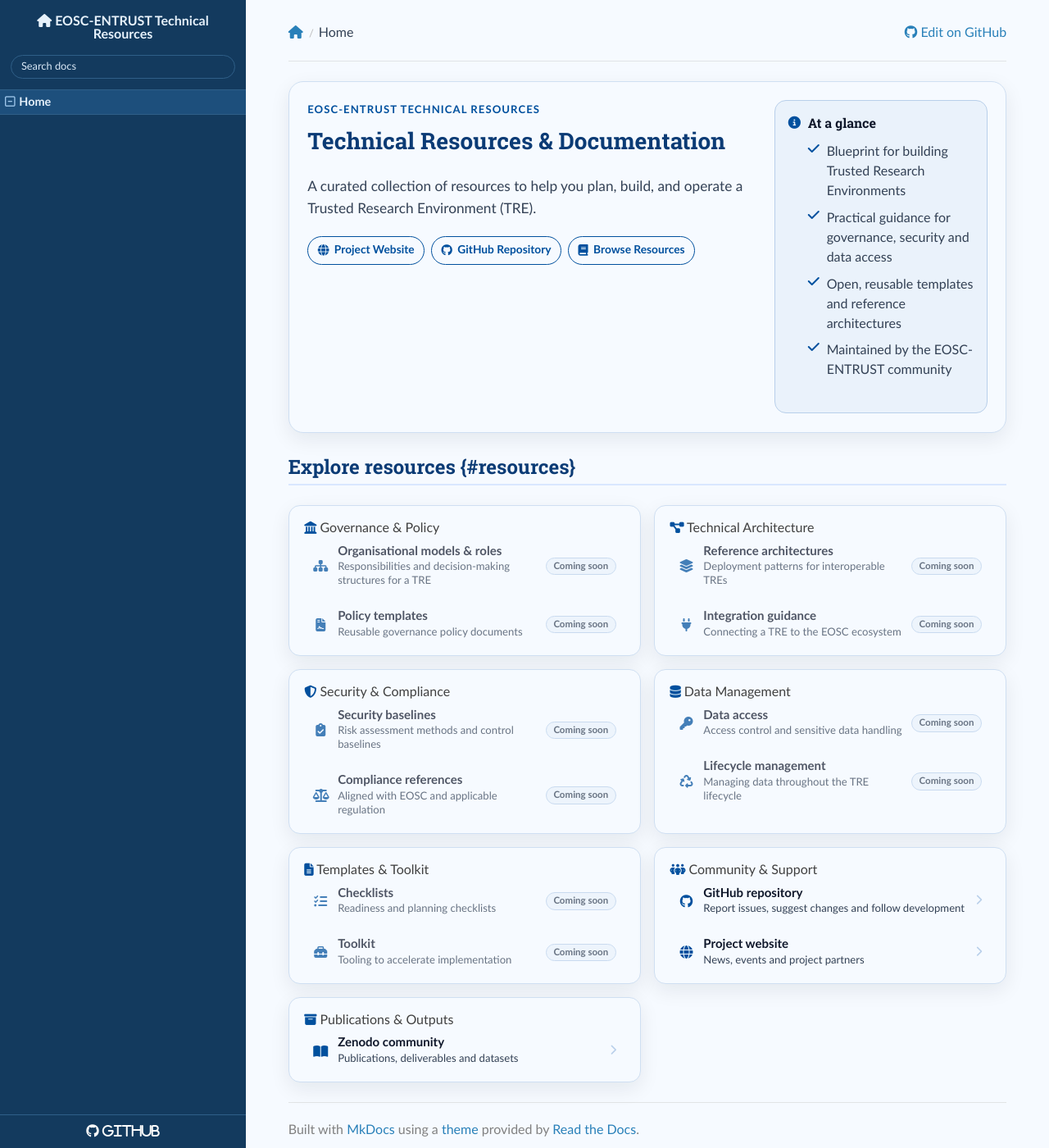
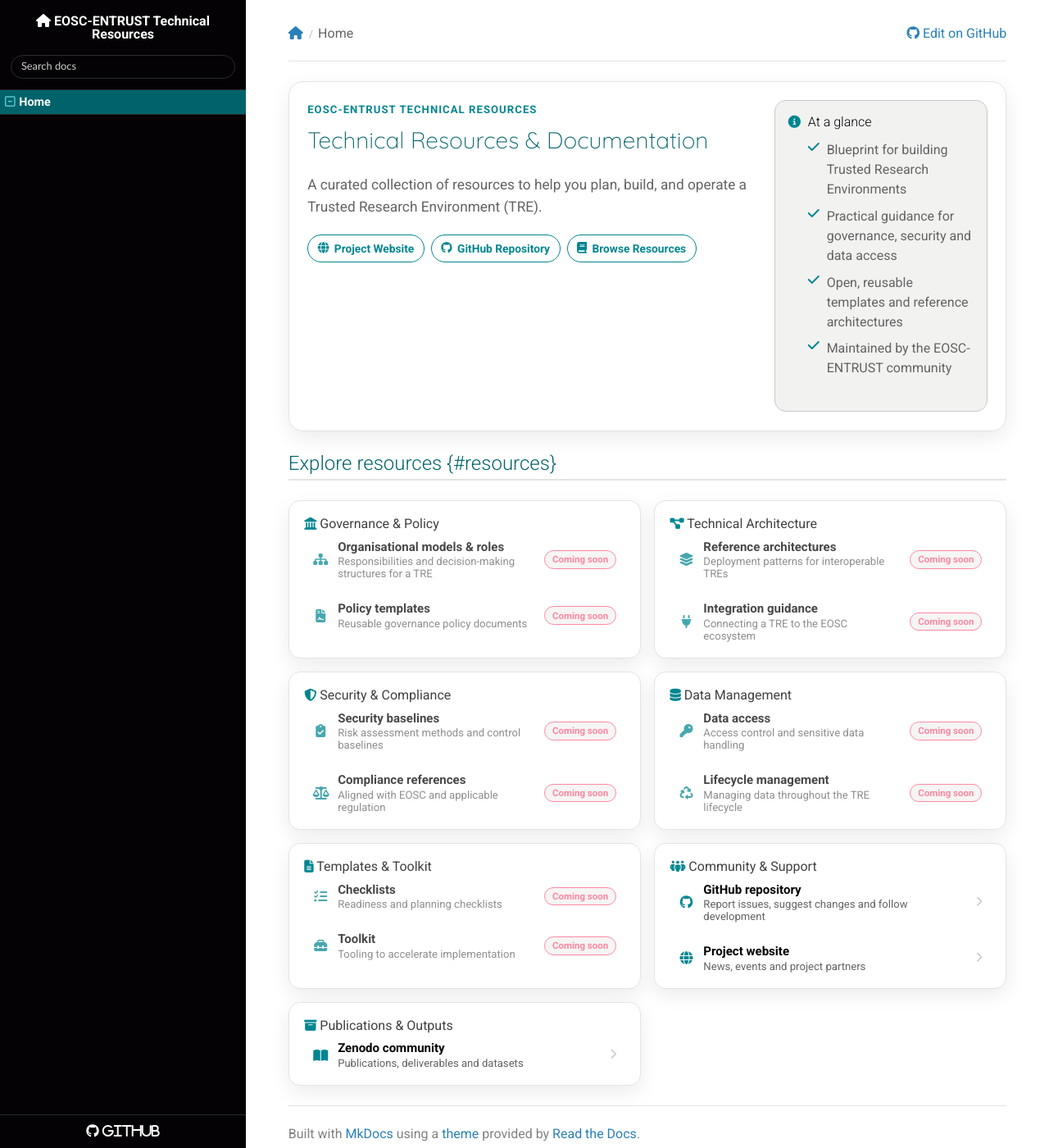
Before and after one commit to unioslo/eosc-entrust-docs, an MkDocs documentation site: the page built from docs/index.md, in a window 1280 px wide and 1400 px high. Shown: the whole window at 82% size. Built offline with MkDocs 1.6.1, drawn with Linux system fonts in a browser that asks for light colours; nearby versions of some CDN libraries.

Commit message:
Update home.css with EOSC color scheme and font styles

```diff
--- a/docs/stylesheets/home.css
+++ b/docs/stylesheets/home.css
@@ -1,28 +1,54 @@
 @import url("https://cdnjs.cloudflare.com/ajax/libs/font-awesome/6.5.2/css/all.min.css");
+@import url("https://fonts.googleapis.com/css2?family=Quicksand:wght@300;400;500;700&family=Roboto:wght@300;400;500;700&display=swap");
 
+/* EOSC Corporate Design Manual v.1 / 2022-09: Lively Green, Mild Pink, Warm Black, Light Grey */
 :root {
-  --tre-ink: #0f172a;
-  --tre-soft-ink: #334155;
-  --tre-paper: #f6faff;
-  --tre-surface: #eaf2fb;
-  --tre-line: #cfdff2;
-  --tre-line-strong: #b8cfea;
-  --tre-rtd-blue: #133a5e;
-  --tre-primary: #00509e;
-  --tre-primary-strong: #0b3b75;
-  --tre-nav-base: #133a5e;
-  --tre-nav-border: #2f5f88;
-  --tre-nav-text: #d9e8f6;
-  --tre-nav-text-strong: #e6f1fb;
-  --tre-nav-text-hover: #9ec6ea;
-  --tre-nav-hover: #1a476f;
-  --tre-nav-current: #1d4f7c;
-  --tre-nav-submenu: #163f66;
-  --tre-nav-submenu-deep: #1a496f;
-  --tre-nav-sub-hover: #215887;
-  --tre-nav-sub-hover-deep: #286396;
-  --tre-shadow: 0 8px 24px rgba(15, 23, 42, 0.08);
-  --tre-shadow-hover: 0 16px 30px rgba(15, 23, 42, 0.12);
+  --tre-ink: #040204;
+  --tre-soft-ink: #646363;
+  --tre-paper: #ffffff;
+  --tre-surface: #f2f2f1;
+  --tre-line: #e4e4e3;
+  --tre-line-strong: #c9c9c8;
+  --tre-primary: #008691;
+  --tre-primary-strong: #00636b;
+  --tre-accent: #ff5b7f;
+  --tre-nav-base: #040204;
+  --tre-nav-border: #2b2b2c;
+  --tre-nav-text: #cfcfcf;
+  --tre-nav-text-strong: #ffffff;
+  --tre-nav-text-hover: #5fd0da;
+  --tre-nav-hover: #171718;
+  --tre-nav-current: #00636b;
+  --tre-nav-submenu: #121212;
+  --tre-nav-submenu-deep: #1c1c1d;
+  --tre-nav-sub-hover: #00747f;
+  --tre-nav-sub-hover-deep: #008691;
+  --tre-shadow: 0 8px 24px rgba(4, 2, 4, 0.08);
+  --tre-shadow-hover: 0 16px 30px rgba(4, 2, 4, 0.12);
+  --tre-font-headline: "Quicksand", sans-serif;
+  --tre-font-body: "Roboto", sans-serif;
+}
+
+body,
+.wy-nav-content,
+.wy-menu-vertical a,
+p,
+li {
+  font-family: var(--tre-font-body);
+}
+
+h1 {
+  font-family: var(--tre-font-headline);
+  font-weight: 300;
+}
+
+h2,
+h3,
+h4,
+h5,
+h6 {
+  font-family: var(--tre-font-body);
+  font-weight: 300;
 }
 
 .wy-nav-content {
@@ -32,7 +58,7 @@
 }
 
 .wy-nav-content-wrap {
-  background: #e2ecf8;
+  background: var(--tre-surface);
 }
 
 .tre-hero {
@@ -153,7 +179,7 @@ h1 {
 }
 
 h2 {
-  border-bottom: 2px solid #d9e7ff;
+  border-bottom: 2px solid var(--tre-line);
   color: var(--tre-primary-strong);
   margin-top: 1.55rem;
   margin-bottom: 1rem;
@@ -166,7 +192,7 @@ h3 {
 
 img[alt="Getting Started Flowchart"] {
   background: var(--tre-paper);
-  border: 1px solid #dce8fb;
+  border: 1px solid var(--tre-line);
   border-radius: 12px;
   box-shadow: var(--tre-shadow);
   display: block;
@@ -272,9 +298,9 @@ a.tre-link-row:hover .tre-link-row-chevron {
 
 .tre-badge-soon {
   background: var(--tre-surface);
-  border: 1px solid var(--tre-line-strong);
+  border: 1px solid var(--tre-accent);
   border-radius: 999px;
-  color: var(--tre-soft-ink);
+  color: var(--tre-accent);
   flex: 0 0 auto;
   font-size: 0.72rem;
   font-weight: 600;
@@ -552,7 +578,7 @@ a.tre-link-row:hover .tre-link-row-chevron {
 }
 
 .rst-versions a:hover {
-  color: #9ec6ea;
+  color: var(--tre-nav-text-hover);
 }
 
 /* Global menu normalization: remove gray from all levels and states. */
```
